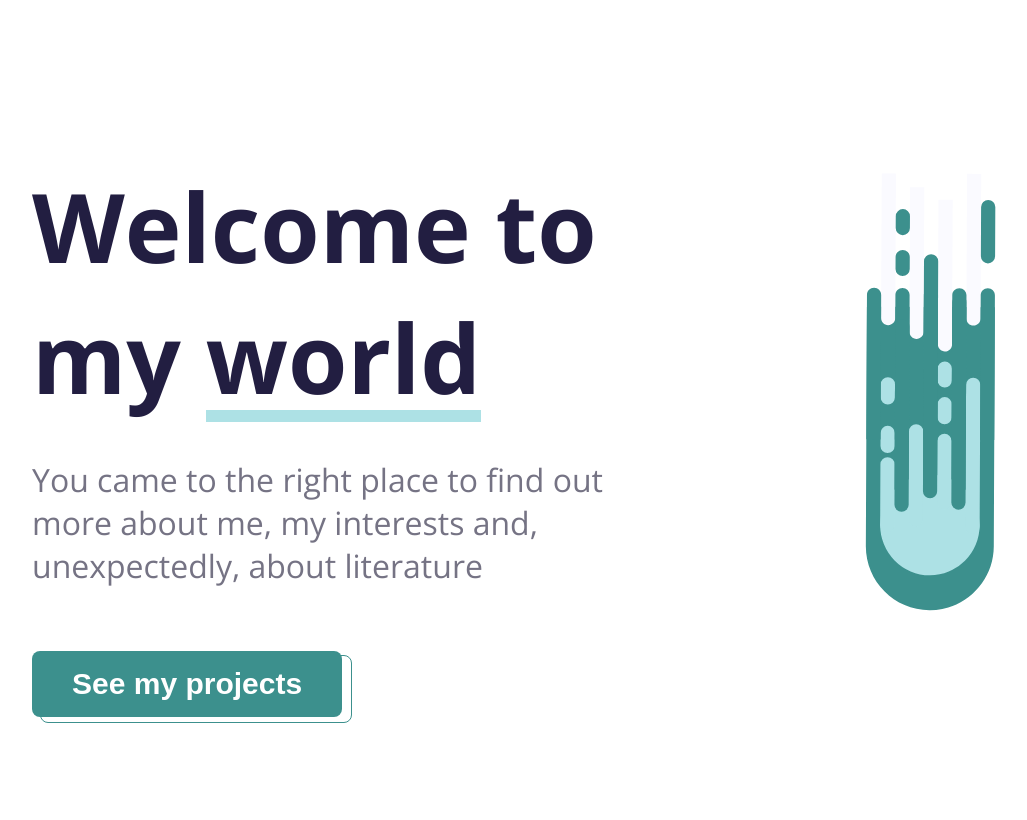
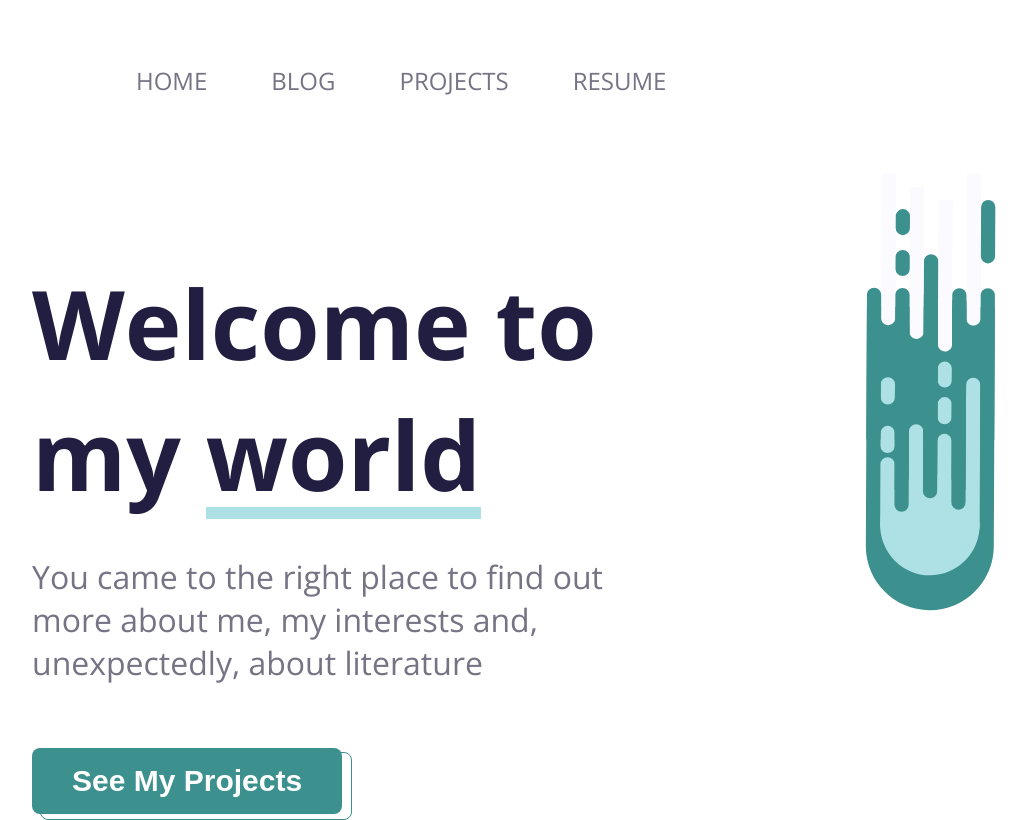
Before and after one commit to DavidBuzatu-Marian/DavidBuzatu_Portfolio_V2, a React (Create React App) app: page / in a window 1280 px wide. Shown: the whole page, without its empty margins (64-1091 px from the left). Built offline with nearby package versions, Linux system fonts and the light colour scheme.

Commit message:
Added responsive menu

```diff
--- a/package.json
+++ b/package.json
@@ -6,6 +6,7 @@
     "@testing-library/jest-dom": "^5.11.4",
     "@testing-library/react": "^11.1.0",
     "@testing-library/user-event": "^12.1.10",
+    "hamburger-react": "^2.4.1",
     "node-sass": "^6.0.1",
     "react": "^17.0.2",
     "react-dom": "^17.0.2",
--- a/public/index.html
+++ b/public/index.html
@@ -12,6 +12,8 @@
   <link rel="preconnect" href="https://fonts.googleapis.com">
   <link rel="preconnect" href="https://fonts.gstatic.com" crossorigin>
   <link href="https://fonts.googleapis.com/css2?family=Open+Sans:wght@300;400;600;700&display=swap" rel="stylesheet">
+  <link href="https://fonts.googleapis.com/css2?family=Material+Icons+Outlined" rel="stylesheet">
+
   <title>React App</title>
 </head>
 
--- a/src/App.js
+++ b/src/App.js
@@ -1,12 +1,16 @@
-import React from 'react';
+import React, { Fragment } from 'react';
 import { Route, Switch } from 'react-router-dom';
 import Landing from './components/landing/Landing';
+import Navbar from './components/navbar/Navbar';
 
 const App = () => {
   return (
-    <Switch>
-      <Route exact path='/' component={Landing} />
-    </Switch>
+    <Fragment>
+      <Navbar />
+      <Switch>
+        <Route exact path='/' component={Landing} />
+      </Switch>
+    </Fragment>
   );
 };
 
--- /dev/null
+++ b/src/components/navbar/Navbar.js
@@ -0,0 +1,36 @@
+import React, { useState } from 'react';
+import Hamburger from 'hamburger-react';
+
+const Navbar = () => {
+  const [isMenuOpen, setMenuOpen] = useState(false);
+
+  return (
+    <nav className='navbar'>
+      <div className='hamburger'>
+        <Hamburger
+          color={'#C4C4C4'}
+          toggled={isMenuOpen}
+          toggle={(e) => setMenuOpen(!isMenuOpen)}
+        />
+      </div>
+      <div className={`mobile-navbar ${isMenuOpen ? 'visible' : ''}`}>
+        <ul>
+          <li>Home</li>
+          <li>Blog</li>
+          <li>Projects</li>
+          <li>Resume</li>
+        </ul>
+      </div>
+      <div className='desktop-navbar'>
+        <ul>
+          <li>Home</li>
+          <li>Blog</li>
+          <li>Projects</li>
+          <li>Resume</li>
+        </ul>
+      </div>
+    </nav>
+  );
+};
+
+export default Navbar;
--- a/src/style/buttons.scss
+++ b/src/style/buttons.scss
@@ -10,6 +10,7 @@
   outline: none;
   transition: all 0.4s ease-in-out;
   z-index: 1;
+  text-transform: capitalize;
 
   &.btn-projects {
     background-color: $primary-color;
@@ -36,6 +37,15 @@
       z-index: -1;
     }
   }
+
+  &.btn-menu {
+    background-color: #ffffff;
+    color: #c4c4c4;
+    padding: 1.5rem 2.25rem;
+    span {
+      font-size: 2rem;
+    }
+  }
 }
 
 @keyframes fade-up {
--- a/src/style/index.scss
+++ b/src/style/index.scss
@@ -2,6 +2,7 @@
 @import './buttons.scss';
 @import './fonts.scss';
 @import './landing/landing.scss';
+@import './navbar/navbar.scss';
 /* reset */
 * {
   box-sizing: border-box;
@@ -19,3 +20,14 @@ body {
   height: 100%;
   padding: 0;
 }
+
+div,
+button {
+  -webkit-tap-highlight-color: transparent;
+  -webkit-touch-callout: none;
+  -webkit-user-select: none;
+  -khtml-user-select: none;
+  -moz-user-select: none;
+  -ms-user-select: none;
+  user-select: none;
+}
--- a/src/style/landing/landing.scss
+++ b/src/style/landing/landing.scss
@@ -64,7 +64,7 @@ svg {
     max-width: 736px;
   }
   .title {
-    margin-top: 20rem;
+    margin-top: 12rem;
     flex-direction: row;
     display: flex;
     padding: 0rem 12.25rem;
--- /dev/null
+++ b/src/style/navbar/navbar.scss
@@ -0,0 +1,67 @@
+.navbar {
+  display: flex;
+  flex-direction: column;
+  justify-content: flex-start;
+  align-items: flex-start;
+  .hamburger {
+    padding: 1.5rem 2.25rem 0.5rem;
+  }
+  .mobile-navbar {
+    display: none;
+    flex-direction: column;
+    justify-self: center;
+    align-self: center;
+    width: 100%;
+
+    &.visible {
+      display: flex;
+    }
+
+    ul {
+      display: flex;
+      flex-direction: column;
+      padding: 0rem 1rem;
+
+      li {
+        list-style: none;
+        justify-self: center;
+        align-self: center;
+        margin: 0;
+        padding: 1rem 0;
+        font-size: 1rem;
+        font-weight: bold;
+        color: $text-gray-color;
+        text-transform: uppercase;
+      }
+    }
+  }
+
+  .desktop-navbar {
+    display: none;
+    ul {
+      display: flex;
+      flex-direction: row;
+      padding: 4rem 12.5rem 0rem;
+
+      li {
+        list-style: none;
+        font-size: 1.5rem;
+        color: $text-gray-color;
+        text-transform: uppercase;
+        margin-right: 4rem;
+      }
+    }
+  }
+}
+
+@media (min-width: 1080px) {
+  .desktop-navbar {
+    display: flex !important;
+  }
+  .navbar {
+    flex-direction: row;
+  }
+  .hamburger {
+    display: none !important;
+  }
+}
```
Also changed, not shown: 1 other file (tests, documents, lock files or other folders).
